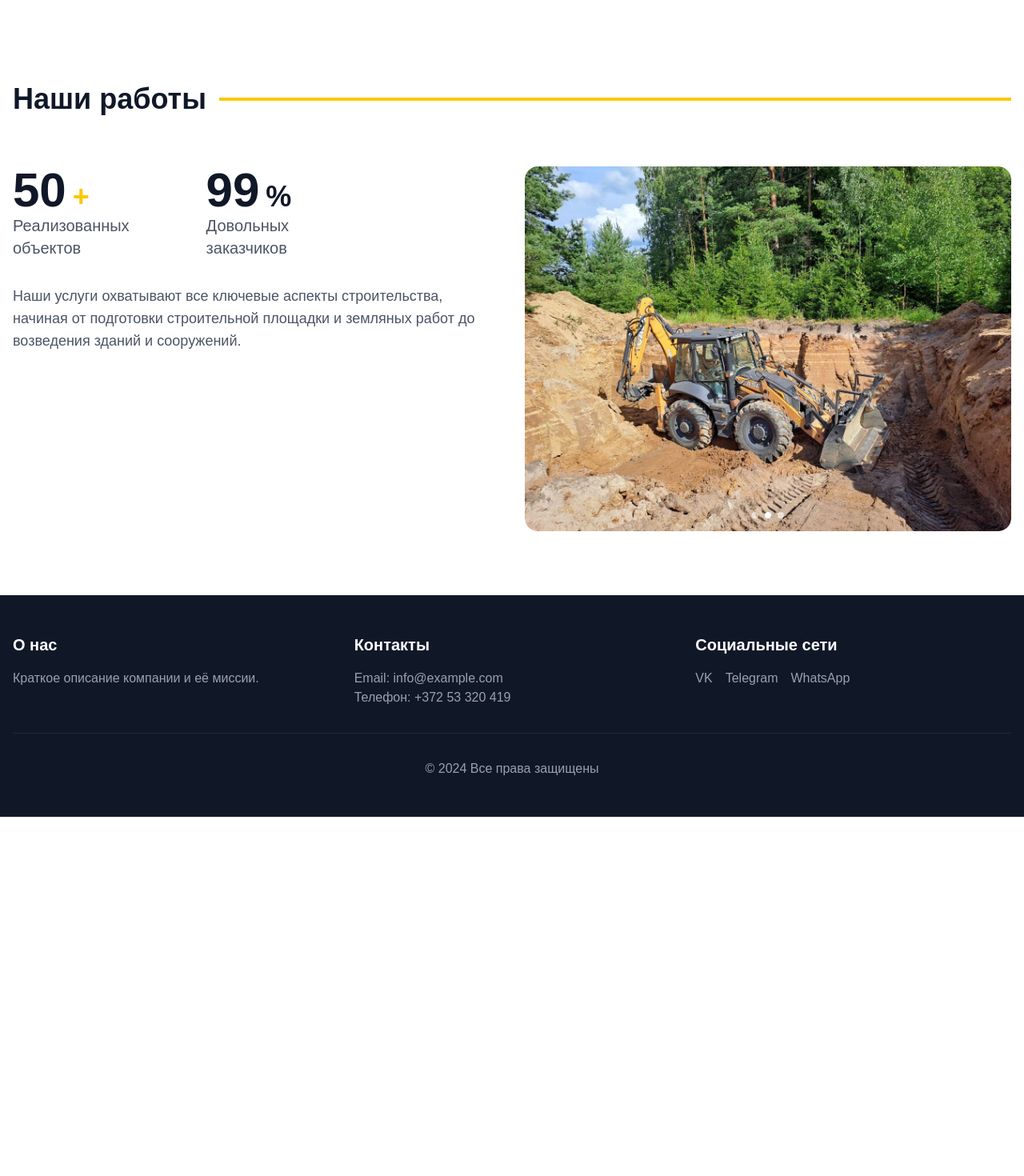
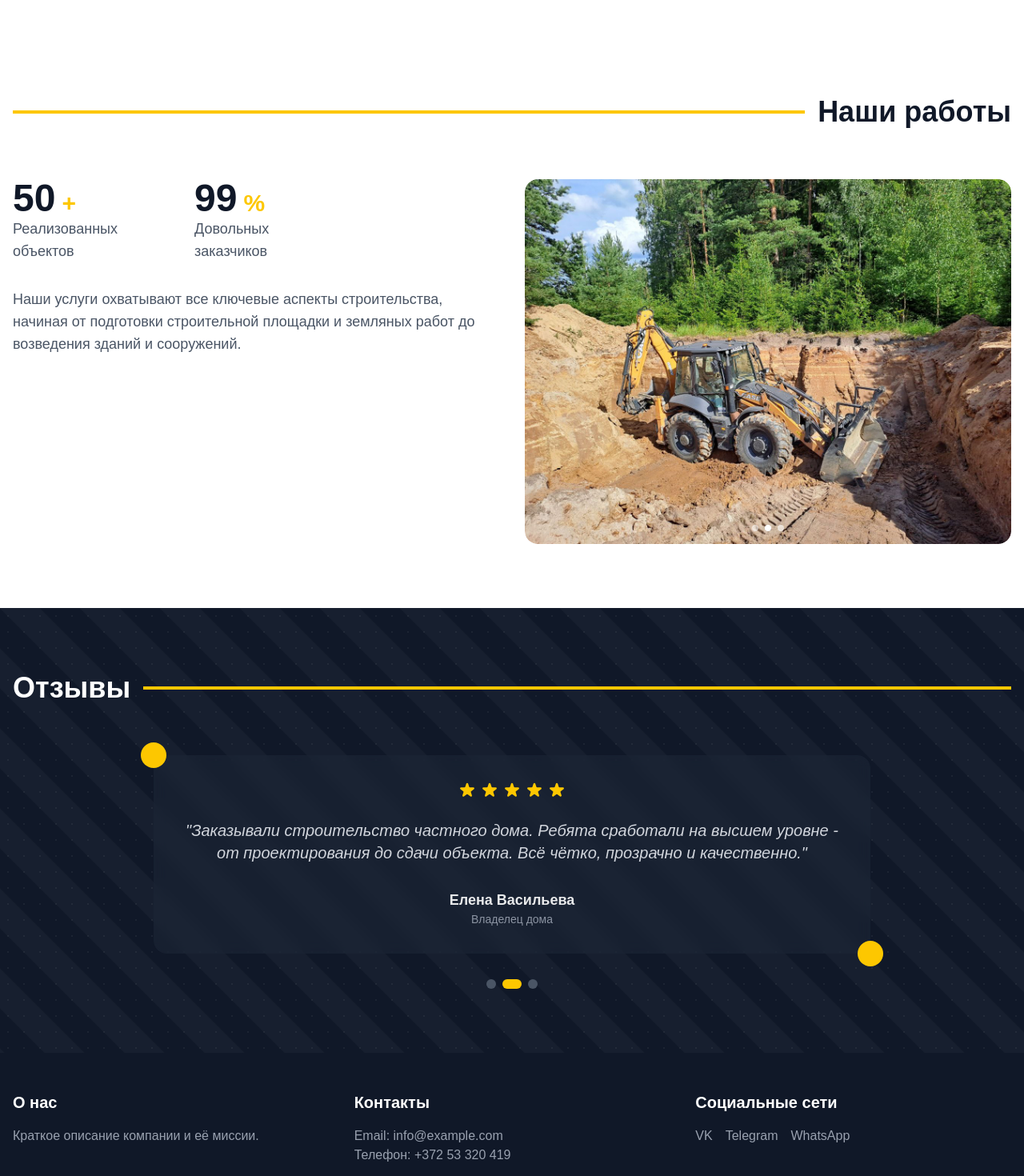
Before and after one commit to Grandapk/RVS_2.0, a Next.js app: page / in a window 1280 px wide. Shown: the part 1840-3310 px from the top of the page at 80% size. Before the commit the page ends 2861 px from the top, so only its background shows below. Built offline with nearby package versions, Linux system fonts and the light colour scheme.

Commit message:
add rewievs

```diff
--- a/package.json
+++ b/package.json
@@ -9,6 +9,7 @@
     "lint": "next lint"
   },
   "dependencies": {
+    "framer-motion": "^12.5.0",
     "next": "15.2.3",
     "next-themes": "^0.4.6",
     "react": "^19.0.0",
--- a/src/app/page.tsx
+++ b/src/app/page.tsx
@@ -4,6 +4,7 @@ import Navigation from '@/components/Navigation'
 import Footer from '@/components/Footer'
 import ImageSlider from '@/components/ImageSlider'
 import VideoSection from '@/components/VideoSection'
+import ReviewsSection from '@/components/ReviewsSection'
 import { useState, useEffect } from 'react'
 import Image from 'next/image'
 
@@ -43,12 +44,12 @@ export default function Home() {
               </div>
               <div className="space-y-8">
                 <div>
-                  <h3 className="text-2xl sm:text-3xl lg:text-4xl font-bold mb-6 text-gray-900">
+                  <h3 className="text-4xl font-bold mb-6 text-gray-900">
                     Строим с душой,
                     <br />
                     работаем на результат
                   </h3>
-                  <p className="text-xl sm:text-2xl text-gray-500">
+                  <p className="text-lg text-gray-500">
                     Мы — ваш надежный партнер в строительстве. Наш путь — это
                     годы опыта, преданность делу и стремление к высокому
                     качеству. Мы строим не только здания, но и репутацию.
@@ -90,7 +91,7 @@ export default function Home() {
                       <span className="text-5xl font-bold text-gray-900">
                         99
                       </span>
-                      <span className="text-3xl font-bold text-gray-900 ml-1">
+                      <span className="text-3xl font-bold text-yellow-400 ml-1">
                         %
                       </span>
                     </div>
@@ -113,7 +114,7 @@ export default function Home() {
               <h2 className="text-4xl font-bold text-yellow-400">
                 Наши услуги
               </h2>
-              <div className="flex-grow h-1 bg-blue-900"></div>
+              <div className="flex-grow h-1 bg-yellow-400"></div>
             </div>
 
             <div className="grid md:grid-cols-3 gap-8">
@@ -122,7 +123,7 @@ export default function Home() {
                 <h3 className="text-2xl font-bold text-gray-900 mb-4">
                   Общестроительные работы
                 </h3>
-                <p className="text-gray-600 mb-4">
+                <p className="text-lg text-gray-600 mb-4">
                   Наши услуги охватывают все ключевые аспекты строительства,
                   начиная от подготовки строительной площадки и земляных работ
                   до возведения зданий и сооружений.
@@ -141,7 +142,7 @@ export default function Home() {
                   <br />
                   техники
                 </h3>
-                <p className="text-gray-600 mb-4">
+                <p className="text-lg text-gray-600 mb-4">
                   Мы предоставляем в аренду надежную строительную технику
                   которая регулярно обслуживается для выполнения различных видов
                   работ.
@@ -158,7 +159,7 @@ export default function Home() {
                 <h3 className="text-2xl font-bold text-gray-900 mb-4">
                   Доставка материала и вывоз мусора
                 </h3>
-                <p className="text-gray-600 mb-4">
+                <p className="text-lg text-gray-600 mb-4">
                   Наши услуги охватывают все ключевые аспекты строительства, от
                   подготовки строительной площадки и земляных работ до
                   возведения зданий и сооружений.
@@ -177,8 +178,8 @@ export default function Home() {
         <section className="py-20 bg-white">
           <div className="container mx-auto px-4">
             <div className="flex items-center gap-4 mb-16">
+              <div className="flex-grow h-1 bg-yellow-400"></div>
               <h2 className="text-4xl font-bold text-gray-900">Наши работы</h2>
-              <div className="flex-grow h-1 bg-yellow-400"></div>
             </div>
 
             <div className="grid md:grid-cols-2 gap-8 items-start">
@@ -187,15 +188,15 @@ export default function Home() {
                 <div className="flex gap-24">
                   <div>
                     <div className="flex items-baseline gap-2">
-                      <span className="text-6xl font-bold text-gray-900">
+                      <span className="text-5xl font-bold text-gray-900">
                         50
                       </span>
-                      <span className="text-4xl font-bold text-yellow-400">
+                      <span className="text-3xl font-bold text-yellow-400">
                         +
                       </span>
                     </div>
                     <div className="text-gray-600">
-                      <p className="text-xl">
+                      <p className="text-lg">
                         Реализованных
                         <br />
                         объектов
@@ -205,15 +206,15 @@ export default function Home() {
 
                   <div>
                     <div className="flex items-baseline gap-2">
-                      <span className="text-6xl font-bold text-gray-900">
+                      <span className="text-5xl font-bold text-gray-900">
                         99
                       </span>
-                      <span className="text-4xl font-bold text-gray-900">
+                      <span className="text-3xl font-bold text-yellow-400">
                         %
                       </span>
                     </div>
                     <div className="text-gray-600">
-                      <p className="text-xl">
+                      <p className="text-lg">
                         Довольных
                         <br />
                         заказчиков
@@ -222,7 +223,7 @@ export default function Home() {
                   </div>
                 </div>
 
-                <p className="text-gray-600 text-lg mt-8">
+                <p className="text-lg text-gray-600 mt-8">
                   Наши услуги охватывают все ключевые аспекты строительства,
                   начиная от подготовки строительной площадки и земляных работ
                   до возведения зданий и сооружений.
@@ -268,6 +269,9 @@ export default function Home() {
             </div>
           </div>
         </section>
+
+        {/* Секция отзывов */}
+        <ReviewsSection />
       </main>
 
       <Footer />
--- /dev/null
+++ b/src/components/ReviewsSection.tsx
@@ -0,0 +1,150 @@
+'use client'
+
+import { useState, useEffect } from 'react'
+import { motion, AnimatePresence } from 'framer-motion'
+
+const reviews = [
+  {
+    id: 1,
+    text: 'Отличная команда профессионалов! Выполнили ремонт нашего офиса точно в срок. Особенно порадовало внимание к деталям и чистота во время работ.',
+    author: 'Андрей Михайлов',
+    position: 'Директор IT-компании',
+    rating: 5,
+  },
+  {
+    id: 2,
+    text: 'Заказывали строительство частного дома. Ребята сработали на высшем уровне - от проектирования до сдачи объекта. Всё чётко, прозрачно и качественно.',
+    author: 'Елена Васильева',
+    position: 'Владелец дома',
+    rating: 5,
+  },
+  {
+    id: 3,
+    text: 'Арендовали у компании технику для земляных работ. Техника новая, в отличном состоянии. Операторы - настоящие профессионалы. Рекомендую!',
+    author: 'Сергей Петров',
+    position: 'Прораб строительной компании',
+    rating: 5,
+  },
+]
+
+export default function ReviewsSection() {
+  const [currentReview, setCurrentReview] = useState(0)
+  const [isAutoplay, setIsAutoplay] = useState(true)
+
+  useEffect(() => {
+    if (!isAutoplay) return
+
+    const timer = setInterval(() => {
+      setCurrentReview((prev) => (prev + 1) % reviews.length)
+    }, 5000)
+
+    return () => clearInterval(timer)
+  }, [isAutoplay])
+
+  return (
+    <section className="py-20 bg-gray-900 relative overflow-hidden">
+      {/* Animated background */}
+      <div className="absolute inset-0">
+        <div className="absolute inset-0 bg-[radial-gradient(circle_at_50%_50%,rgba(255,255,255,0.05)_1px,transparent_1px)] bg-[length:20px_20px]"></div>
+        <motion.div
+          className="absolute inset-0 opacity-30"
+          animate={{
+            backgroundPosition: ['0px 0px', '100px 100px'],
+          }}
+          transition={{
+            duration: 20,
+            repeat: Infinity,
+            repeatType: 'reverse',
+          }}
+          style={{
+            backgroundImage:
+              'linear-gradient(45deg, rgba(255,255,255,0.1) 25%, transparent 25%, transparent 50%, rgba(255,255,255,0.1) 50%, rgba(255,255,255,0.1) 75%, transparent 75%, transparent)',
+            backgroundSize: '100px 100px',
+          }}
+        />
+      </div>
+
+      <div className="container mx-auto px-4 relative z-10">
+        <div className="flex items-center gap-4 mb-16">
+          <h2 className="text-4xl font-bold text-white">Отзывы</h2>
+          <div className="flex-grow h-1 bg-yellow-400"></div>
+        </div>
+
+        <div className="max-w-4xl mx-auto">
+          <AnimatePresence mode="wait">
+            <motion.div
+              key={currentReview}
+              initial={{ opacity: 0, y: 20 }}
+              animate={{ opacity: 1, y: 0 }}
+              exit={{ opacity: 0, y: -20 }}
+              transition={{ duration: 0.5 }}
+              className="bg-gray-800/50 backdrop-blur-sm rounded-2xl p-8 relative"
+            >
+              {/* Декоративные элементы */}
+              <div className="absolute -top-4 -left-4 w-8 h-8 bg-yellow-400 rounded-full" />
+              <div className="absolute -bottom-4 -right-4 w-8 h-8 bg-yellow-400 rounded-full" />
+
+              <div className="flex flex-col items-center text-center">
+                <div className="flex gap-1 mb-6">
+                  {[...Array(reviews[currentReview].rating)].map((_, i) => (
+                    <motion.svg
+                      key={i}
+                      initial={{ scale: 0 }}
+                      animate={{ scale: 1 }}
+                      transition={{ delay: i * 0.1 }}
+                      className="w-6 h-6 text-yellow-400"
+                      fill="currentColor"
+                      viewBox="0 0 20 20"
+                    >
+                      <path d="M9.049 2.927c.3-.921 1.603-.921 1.902 0l1.07 3.292a1 1 0 00.95.69h3.462c.969 0 1.371 1.24.588 1.81l-2.8 2.034a1 1 0 00-.364 1.118l1.07 3.292c.3.921-.755 1.688-1.54 1.118l-2.8-2.034a1 1 0 00-1.175 0l-2.8 2.034c-.784.57-1.838-.197-1.539-1.118l1.07-3.292a1 1 0 00-.364-1.118L2.98 8.72c-.783-.57-.38-1.81.588-1.81h3.461a1 1 0 00.951-.69l1.07-3.292z" />
+                    </motion.svg>
+                  ))}
+                </div>
+
+                <motion.p
+                  initial={{ opacity: 0 }}
+                  animate={{ opacity: 1 }}
+                  transition={{ delay: 0.3 }}
+                  className="text-xl text-gray-300 italic mb-8"
+                >
+                  "{reviews[currentReview].text}"
+                </motion.p>
+
+                <motion.div
+                  initial={{ opacity: 0, y: 10 }}
+                  animate={{ opacity: 1, y: 0 }}
+                  transition={{ delay: 0.5 }}
+                >
+                  <p className="text-lg font-semibold text-white">
+                    {reviews[currentReview].author}
+                  </p>
+                  <p className="text-sm text-gray-400">
+                    {reviews[currentReview].position}
+                  </p>
+                </motion.div>
+              </div>
+            </motion.div>
+          </AnimatePresence>
+
+          {/* Навигация */}
+          <div className="flex justify-center mt-8 gap-2">
+            {reviews.map((_, index) => (
+              <button
+                key={index}
+                onClick={() => {
+                  setCurrentReview(index)
+                  setIsAutoplay(false)
+                }}
+                className={`w-3 h-3 rounded-full transition-all duration-300 ${
+                  currentReview === index
+                    ? 'bg-yellow-400 w-6'
+                    : 'bg-gray-600 hover:bg-gray-500'
+                }`}
+              />
+            ))}
+          </div>
+        </div>
+      </div>
+    </section>
+  )
+}
```
Also changed, not shown: 1 other file (tests, documents, lock files or other folders).
